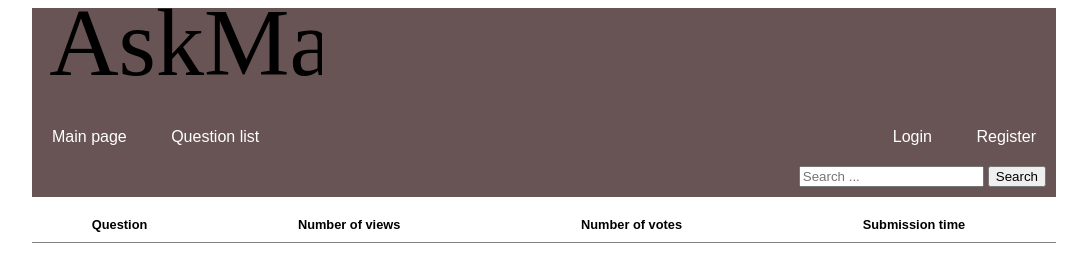
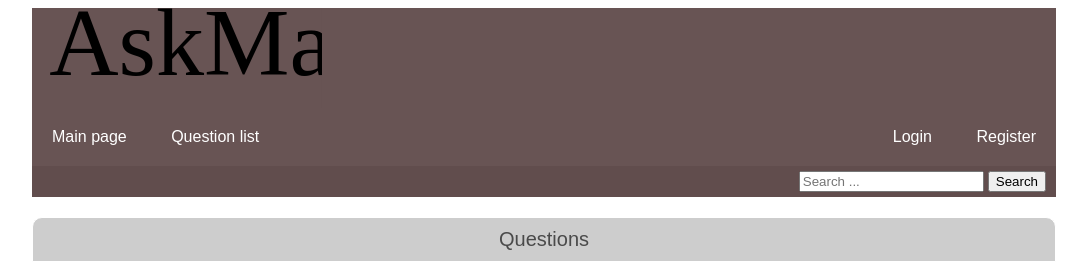
Before and after one commit to Aviatore/ask-mate-1, a Flask app: page /list in a window 1280 px wide. Shown: the top 267 px of the page, without its empty margins (96-1183 px from the left). Run offline with Flask 2, Linux system fonts and the light colour scheme; lists and menus that the app fills with data are empty; some libraries are stand-ins or nearby versions.

Commit message:
Correct the search field

```diff
--- a/static/search-field.css
+++ b/static/search-field.css
@@ -1,11 +1,13 @@
 #search-box {
     position: relative;
-    background: #685454;
+    backgrounds: #685454;
+    background: #614d4d;
     text-align: right;
-    margin-bottom: 10px;
+    margin-bottom: 5px;
+    padding-top: 5px;
 }
 #search-box input[type='submit'] {
-    margin: 0 10px 10px 0px;
+    margin: 0 10px 5px 0px;
 }
 #search-box input[type='search']:focus {
     outline: none;
--- a/templates/list.html
+++ b/templates/list.html
@@ -7,11 +7,15 @@
     <link rel="stylesheet" type="text/css" href="{{ url_for('static', filename='list.css') }}">
     <link rel="stylesheet" type="text/css" href="{{ url_for('static', filename='header.css') }}">
     <link rel="stylesheet" type="text/css" href="{{ url_for('static', filename='search-field.css') }}">
+    <link rel="stylesheet" type="text/css" href="{{ url_for('static', filename='question-details.css') }}">
     <title>Title</title>
 </head>
 <body>
 <div class="body">
     {% include 'header.html' %}
+    <div class="block-header">
+        <span class="block-header-title">Questions</span>
+    </div>
     <table>
         <thead>
             <tr>
```
